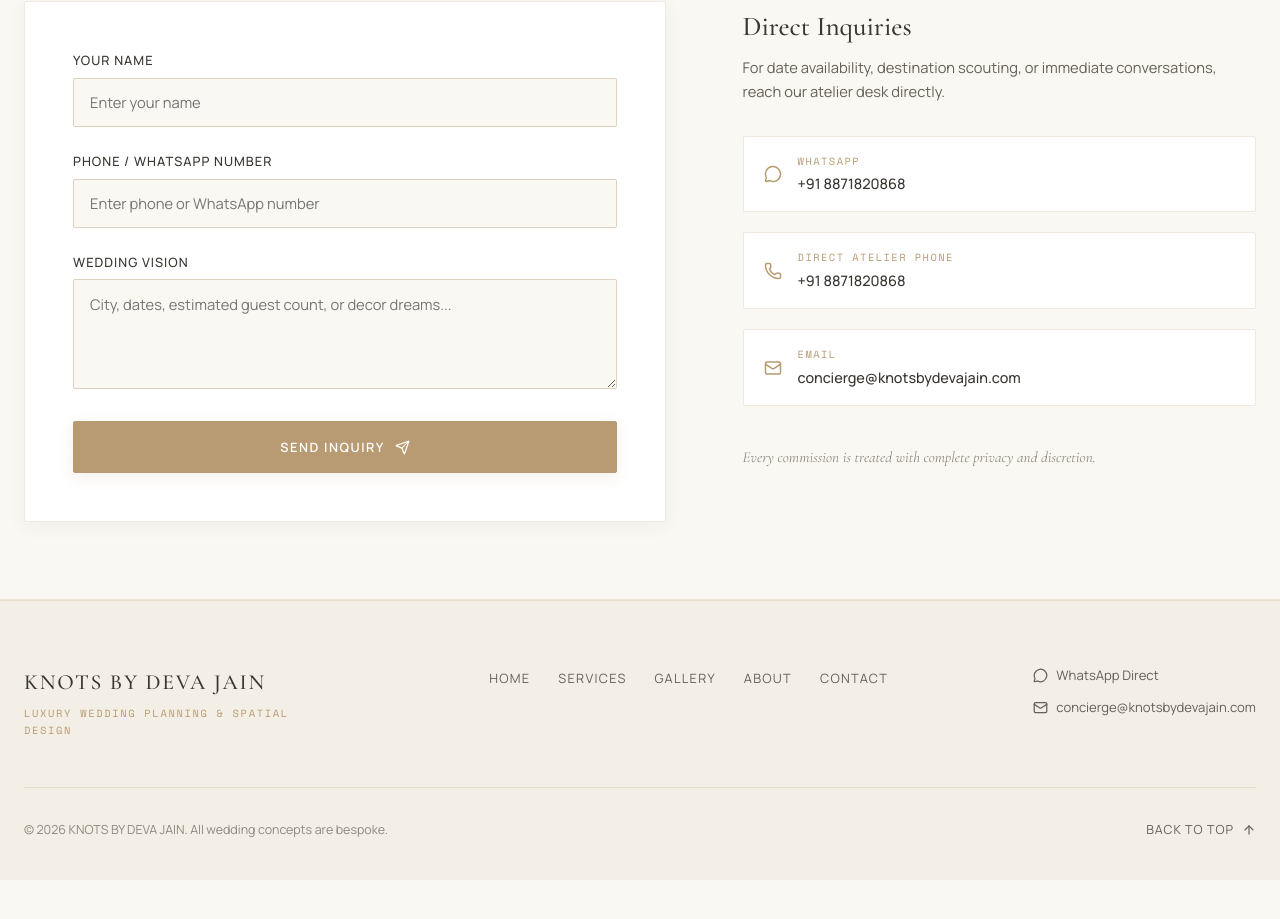
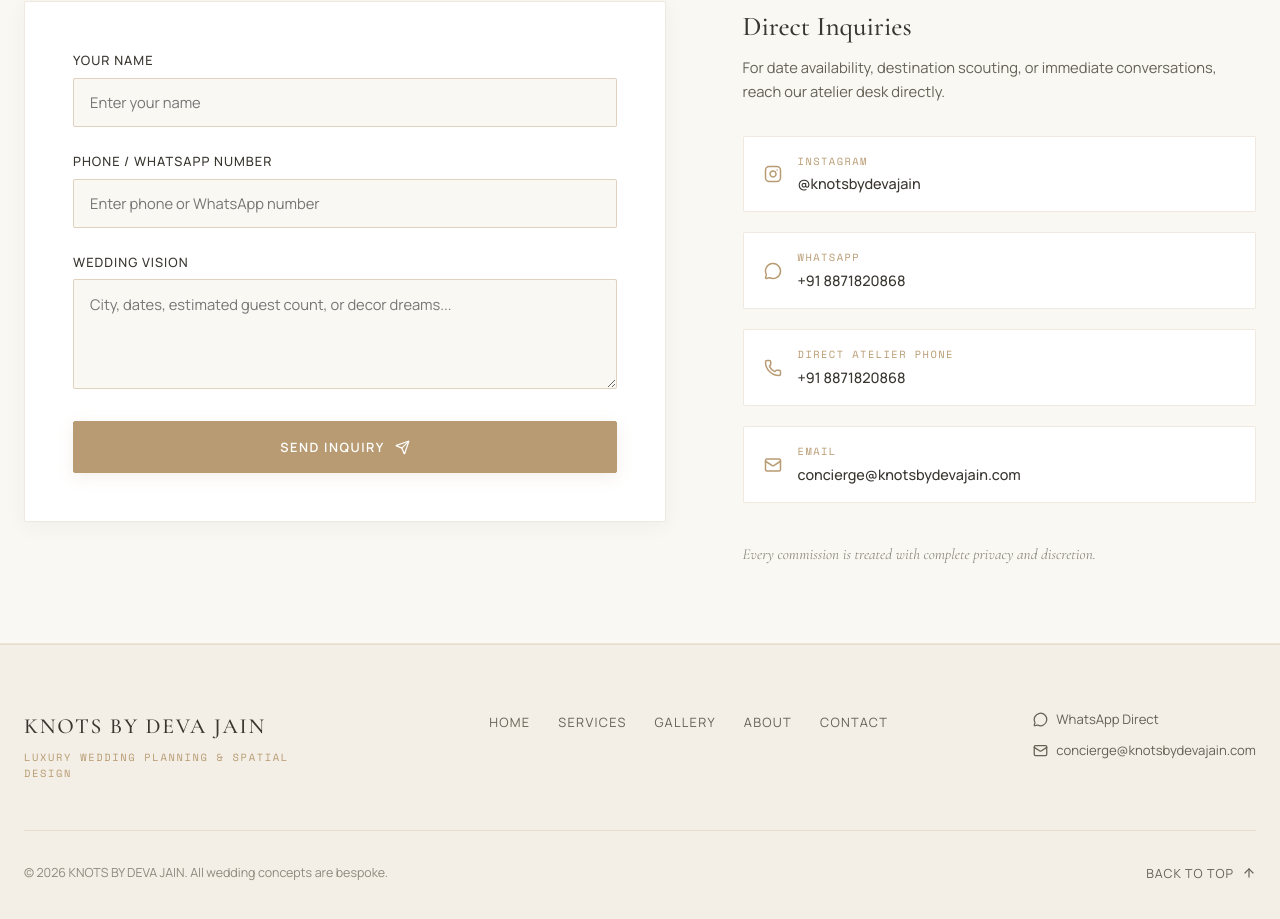
Before and after one commit to AbdulExplorer/Knots-, a React (Vite) app: page / in a window 1280 px wide. Shown: the part 4629-5548 px from the top of the page. Before the commit the page ends 5509 px from the top, so only its background shows below. Built offline with nearby package versions, Linux system fonts and the light colour scheme.

Commit message:
instagram btn add

```diff
--- a/src/components/InquiryForm.tsx
+++ b/src/components/InquiryForm.tsx
@@ -2,6 +2,27 @@ import React, { useState } from "react";
 import { siteConfig } from "../config/siteConfig";
 import { Send, MessageCircle, CheckCircle, Phone, Mail } from "lucide-react";
 import "./InquiryForm.css";
+
+const InstagramIcon: React.FC<{ size?: number; className?: string }> = ({
+  size = 18,
+  className = "",
+}) => (
+  <svg
+    width={size}
+    height={size}
+    viewBox="0 0 24 24"
+    fill="none"
+    stroke="currentColor"
+    strokeWidth="2"
+    strokeLinecap="round"
+    strokeLinejoin="round"
+    className={className}
+  >
+    <rect x="2" y="2" width="20" height="20" rx="5" ry="5" />
+    <path d="M16 11.37A4 4 0 1 1 12.63 8 4 4 0 0 1 16 11.37z" />
+    <line x1="17.5" y1="6.5" x2="17.51" y2="6.5" />
+  </svg>
+);
 
 interface FormData {
   name: string;
@@ -184,6 +205,20 @@ export const InquiryForm: React.FC = () => {
             </p>
 
             <div className="direct-links-list">
+
+              <a
+                href="https://www.instagram.com/knottss.co?rpxt=MW1rb2ZkeXkzMDA2OA=="
+                target="_blank"
+                rel="noopener noreferrer"
+                className="direct-link-item"
+              >
+                <InstagramIcon size={18} className="direct-link-icon" />
+                <div>
+                  <span className="direct-link-label">Instagram</span>
+                  <span className="direct-link-value">@knotsbydevajain</span>
+                </div>
+              </a>
+
               <a
                 href={`https://wa.me/${contact.whatsappNumber.replace(/[^0-9]/g, "")}`}
                 target="_blank"
@@ -220,6 +255,6 @@ export const InquiryForm: React.FC = () => {
           </div>
         </div>
       </div>
-    </section>
+    </section >
   );
 };
```
